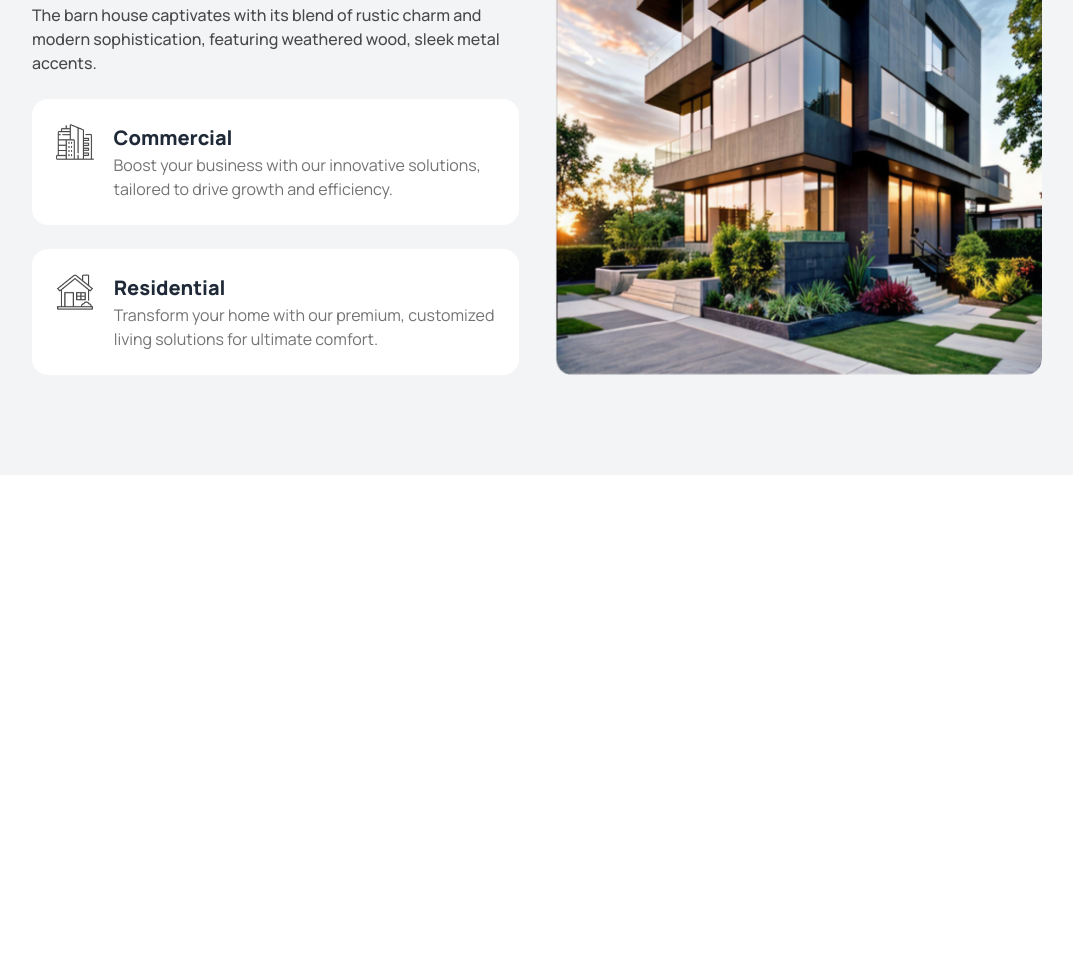
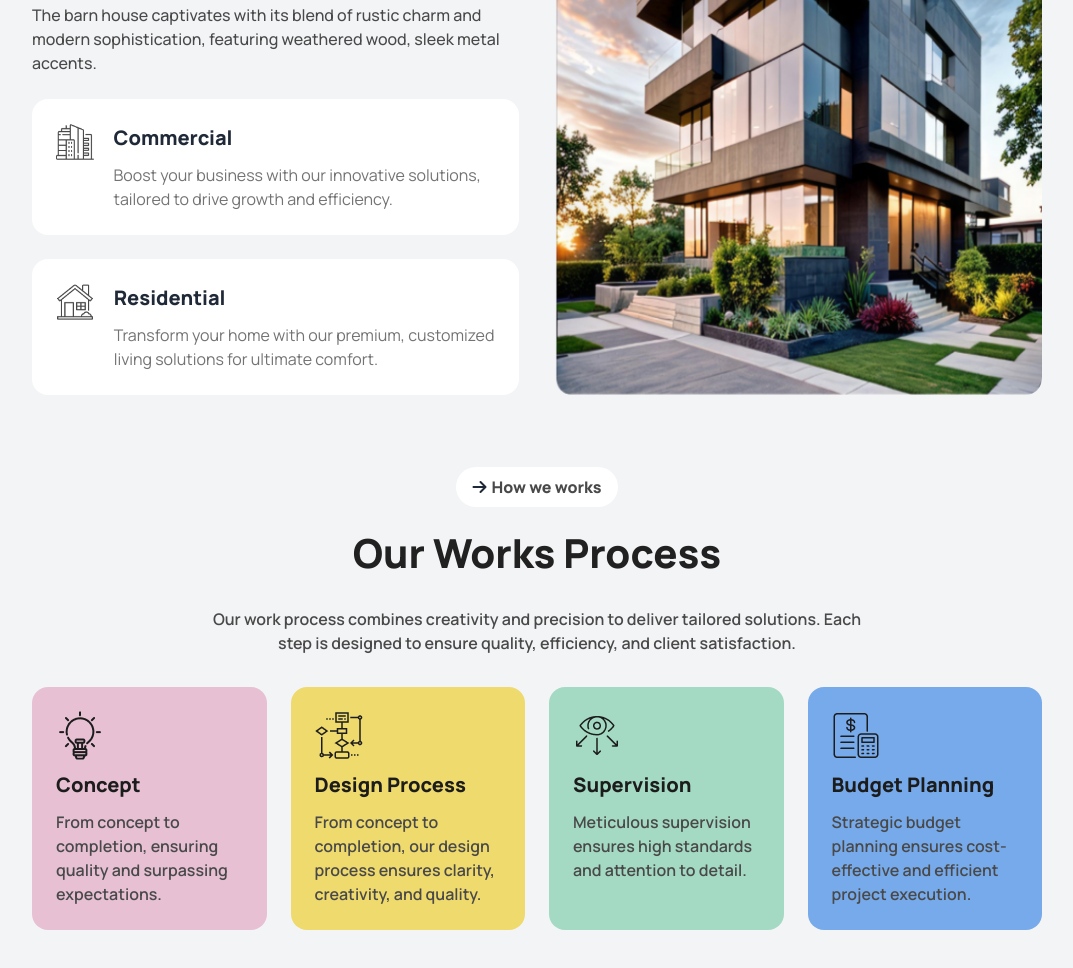
Before and after one commit to NureAlam68/assignment-3, a plain HTML site: page index.html in a window 1280 px wide. Shown: the part 1310-2278 px from the top of the page, without its empty margins (103-1176 px from the left). Before the commit the page ends 1785 px from the top, so only its background shows below. Drawn offline with nearby package versions, Linux system fonts and the light colour scheme.

Commit message:
added works process section

```diff
--- a/index.html
+++ b/index.html
@@ -63,7 +63,7 @@
                   <div class="hidden md:flex">
                     <button class="px-[20px] py-[10px] bg-color-one flex gap-2 rounded-[32px]">
                       <div class="text-xl font-extrabold text-color-three"> Book Consult</div>
-                      <div class="w-[32px] bg-color-three rounded-[32px] h-[32px] flex"><i class="fa-solid fa-arrow-right text-color-one rounded-[32px] mx-auto my-auto -rotate-45"></i></div>
+                      <div class="w-[32px] bg-color-three rounded-[32px] h-[32px] flex"><i class="fa-solid fa-arrow-right text-white rounded-[32px] mx-auto my-auto -rotate-45"></i></div>
                     </button>
                   </div>
                   <div class="dropdown lg:hidden">
@@ -98,28 +98,29 @@
     </header>
     <!-- main section -->
     <main class="px-[20px] py-[32px] md:px-[32px] md:py-[72px] lg:px-[80px] lg:py-[80px] xl:px-[135px] xl:py-[100px] bg-gray-100 mt-10 md:mt-[70px] lg:mt-[100px] xl:mt-[120px] relative">
+      <!-- about us -->
       <div class="absolute hidden lg:flex lg:top-[28px] lg:left-[87px]"><img src="assets/top.png" alt=""></div>
       <section class="grid grid-cols-1 lg:grid-cols-2 lg:gap-9">
         <div>
             <button class="px-4 py-2 bg-white rounded-[24px] flex items-center mx-auto lg:mx-0">
               <i class="fa-solid fa-arrow-right"></i>
-              <p class="inline ml-[5px] text-[#494949] font-bold">About Us</p>
+              <p class="inline ml-[5px] text-[#494949] font-extrabold">About Us</p>
             </button>
-          <h1 class="mt-4 text-[24px] font-bold text-color-four text-center md:text-[32px] lg:text-[40px] lg:text-left">We design thoughtful, liveable spaces</h1>
+          <h1 class="mt-4 text-[24px] font-extrabold text-color-four text-center md:text-[32px] lg:text-[40px] lg:text-left">We design thoughtful, liveable spaces</h1>
           <p class="text-sm text-center mt-4 font-medium text-[#494949] md:text-base md:mt-6 lg:text-left">The barn house captivates with its blend of rustic charm and
             modern sophistication, featuring weathered wood, sleek metal accents.</p>
           <div class="p-5 md:p-6 flex gap-5 bg-white rounded-[16px] mt-6">
             <div><img src="assets/commercial.png" alt=""></div>
             <div>
               <h3 class="md:text-[20px] font-extrabold">Commercial</h3>
-              <p class="text-[#737373]">Boost your business with our innovative solutions, tailored to drive growth and efficiency.</p>
+              <p class="text-[#737373] mt-[10px]">Boost your business with our innovative solutions, tailored to drive growth and efficiency.</p>
             </div>
           </div>
           <div class="p-5 md:p-6 flex gap-5 bg-white rounded-[16px] mt-4 md:mt-6">
             <div><img src="assets/residential.png" alt=""></div>
             <div>
               <h3 class="md:text-[20px] font-extrabold">Residential</h3>
-              <p class="text-[#737373]">Transform your home with our premium, customized living solutions for ultimate comfort.</p>
+              <p class="text-[#737373] mt-[10px]">Transform your home with our premium, customized living solutions for ultimate comfort.</p>
             </div>
           </div>
         </div>
@@ -127,6 +128,37 @@
           <img class="h-[230px] w-[100%] rounded-[16px] md:h-[385px] lg:h-full" src="assets/main.png" alt="">
         </div>
       </section>
+      <!-- work process -->
+      <section class="mt-[32px] md:mt-[72px] lg:mt:[100px]">
+        <button class="px-4 py-2 bg-white rounded-[24px] flex items-center mx-auto">
+          <i class="fa-solid fa-arrow-right"></i>
+          <p class="inline ml-[5px] text-[#494949] font-extrabold">How we works</p>
+        </button>
+        <h1 class="text-[24px] md:text-[32px] lg:text-[40px] text-center text-color-four font-extrabold mt-4">Our Works Process</h1>
+        <p class="text-sm md:text-base font-semibold text-[#494949] text-center lg:w-[680px] mx-auto mt-4 md:mt-6">Our work process combines creativity and precision to deliver tailored solutions. Each step is designed to ensure quality, efficiency, and client satisfaction.</p>
+        <div class="mt-6 lg:mt-8 grid grid-cols-1 md:grid-cols-2 lg:grid-cols-4 gap-4 md:gap-x-5 md:gap-y-6 lg:gap-x-6">
+          <div class="p-6 bg-[#E7C1D3] rounded-2xl">
+            <img src="assets/concept.png" alt="">
+            <h3 class="mt-[10px] text-[20px] font-extrabold text-[#1C1C1C]">Concept</h3>
+            <p class="mt-[10px] text-base font-semibold text-[#494949]">From concept to completion, ensuring quality and surpassing expectations.</p>
+          </div>
+          <div class="p-6 bg-[#EFDA6E] rounded-2xl">
+            <img src="assets/flow-chart.png" alt="">
+            <h3 class="mt-[10px] text-[20px] font-extrabold text-[#1C1C1C]">Design Process</h3>
+            <p class="mt-[10px] text-base font-semibold text-[#494949]">From concept to completion, our design process ensures clarity, creativity, and quality.</p>
+          </div>
+          <div class="p-6 bg-[#A4DAC3] rounded-2xl">
+            <img src="assets/vision.png" alt="">
+            <h3 class="mt-[10px] text-[20px] font-extrabold text-[#1C1C1C]">Supervision</h3>
+            <p class="mt-[10px] text-base font-semibold text-[#494949]">Meticulous supervision ensures high standards and attention to detail.</p>
+          </div>
+          <div class="p-6 bg-[#77AAEA] rounded-2xl">
+            <img src="assets/budget-planning.png" alt="">
+            <h3 class="mt-[10px] text-[20px] font-extrabold text-[#1C1C1C]">Budget Planning</h3>
+            <p class="mt-[10px] text-base font-semibold text-[#494949]">Strategic budget planning ensures cost-effective and efficient project execution.</p>
+          </div>
+        </div>
+      </section>
     </main>
 </body>
 </html>
```
